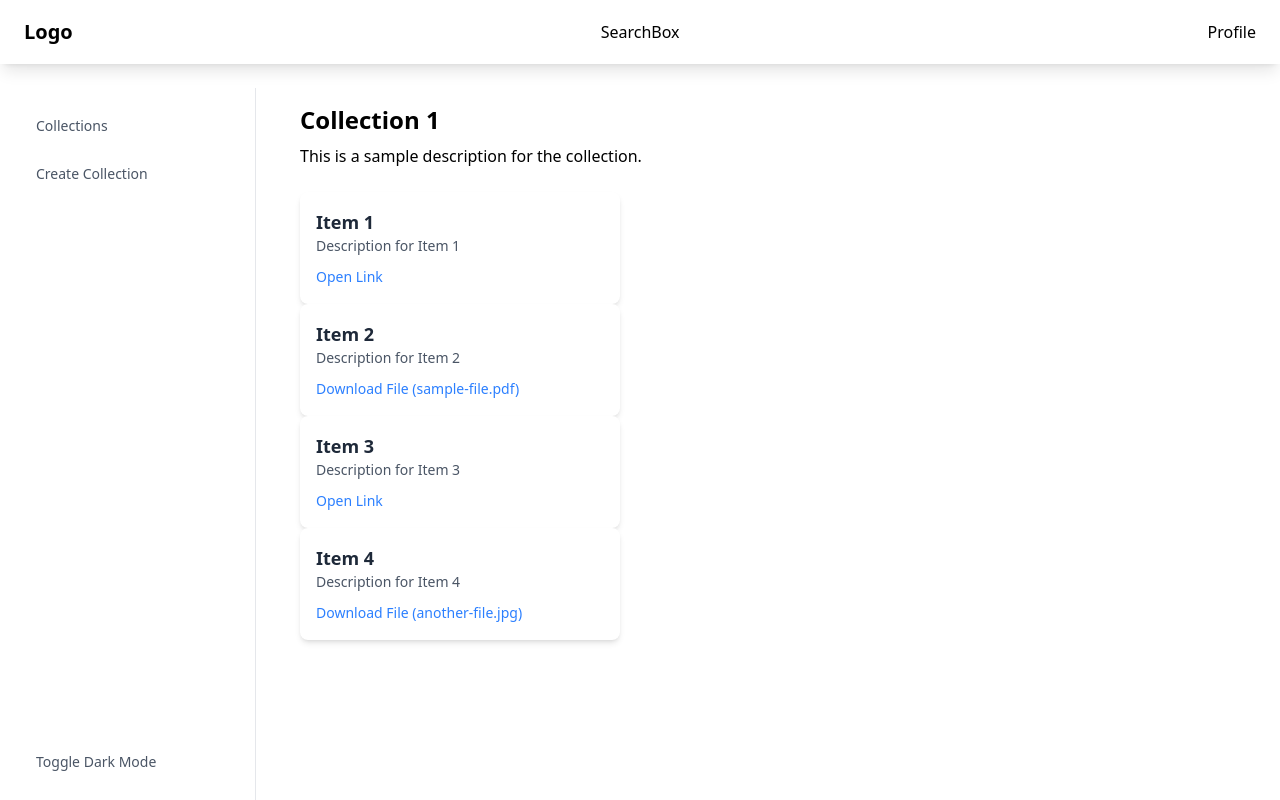
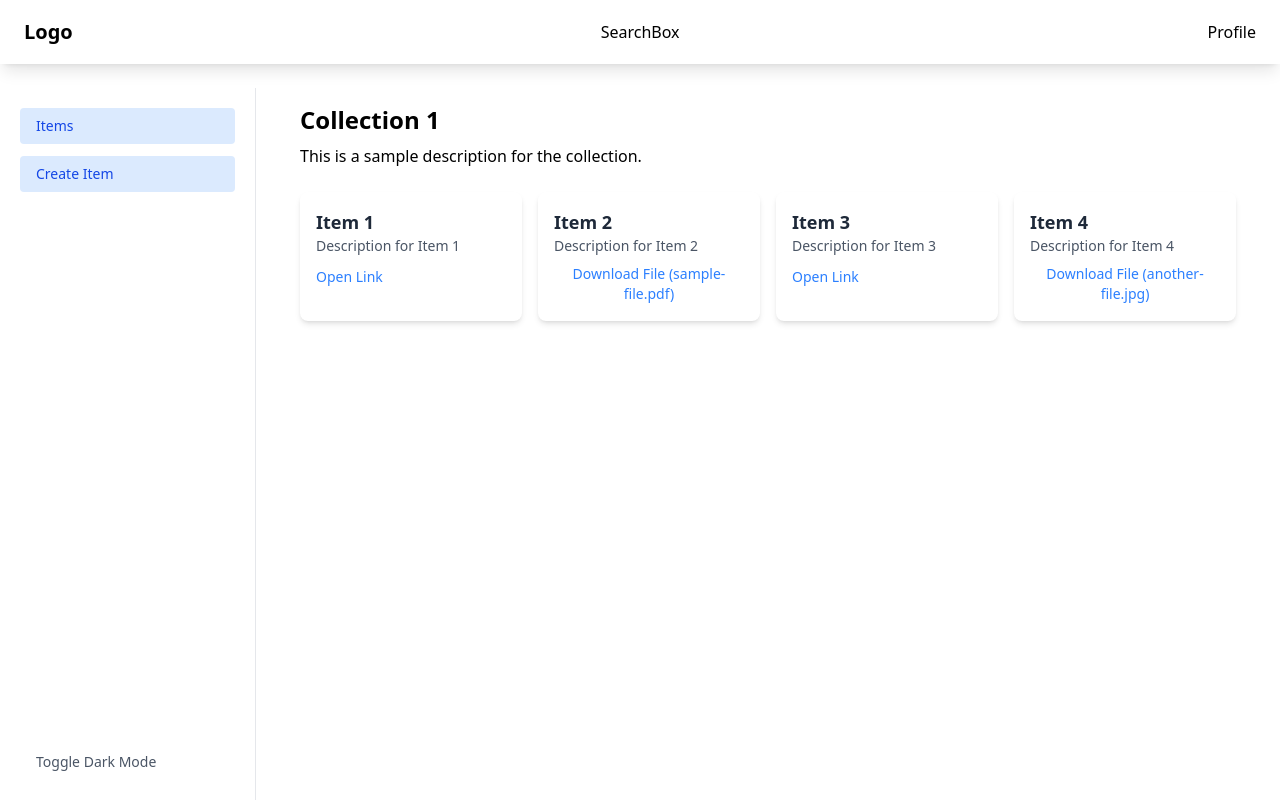
Before and after one commit to uplearni/YourVault, a React (Vite) app in the folder client/: page /collection/1 in a window 1280 px wide. Built offline with nearby package versions, Linux system fonts and the light colour scheme.

Commit message:
changes sidebar to work for both pages

```diff
--- a/client/src/components/shared/Side.jsx
+++ b/client/src/components/shared/Side.jsx
@@ -1,11 +1,14 @@
 import React, { useState , useEffect } from 'react'
-import { NavLink } from "react-router-dom";
+import { NavLink , useLocation } from "react-router-dom";
 
 export const Side = () => {
   const [sidebarOpen,setIsSidebarOpen]=useState(false);
   const [darkMode,setDarkMode]=useState(()=>{ //take the theme user has set in their browser by default
     return localStorage.getItem('theme')==='dark';
   });
+
+  const location=useLocation();//to know which page we are on
+  const isCollectionPage=location.pathname.startsWith("/collection");
 
   useEffect(()=>{
     if(darkMode){//if dark mode then add dark class in every document
@@ -39,7 +42,7 @@ export const Side = () => {
         aria-label='Sidebar navigation'>
         <div className='flex flex-col h-full justify-between'>
         <nav className='space-y-3'>
-         <NavLink to="/"
+         <NavLink to={isCollectionPage ? `/collection/${location.pathname.split("/")[2]}` : "/"}
           className={({isActive})=>`block py-2 px-4 text-sm rounded ${
                   isActive
                     ? "bg-blue-100 dark:bg-blue-700 text-blue-700 dark:text-white"
@@ -48,9 +51,9 @@ export const Side = () => {
               }
               aria-current={({ isActive }) => (isActive ? "page" : undefined)}
             >
-              Collections
+            {isCollectionPage ? "Items" : "Collection"}
           </NavLink>
-         <NavLink to="/fgvsr"
+         <NavLink to={isCollectionPage ? "" : ""}
               className={({ isActive }) =>
                 `block py-2 px-4 text-sm rounded ${
                   isActive
@@ -60,7 +63,7 @@ export const Side = () => {
               }
               aria-current={({ isActive }) => (isActive ? "page" : undefined)}
             >
-              Create Collection
+             {isCollectionPage ? "Create Item" : "Create Collection"}
             </NavLink>
                </nav>
         <div className="pt-4">
--- a/client/src/pages/Collection.jsx
+++ b/client/src/pages/Collection.jsx
@@ -52,7 +52,7 @@ export const Collection = () => {
         </h1>
         <p className='mt-2'>{mockCollection.description}</p>
       </div>
-     <div className='gird grid-cols-1 sm:grid-cols-2 lg:grid-cols-3 xl:grid-cols-4 gap-3 sm:gap-4'
+     <div className='grid grid-cols-1 sm:grid-cols-2 lg:grid-cols-3 xl:grid-cols-4 gap-3 sm:gap-4'
       role='list'>
         {mockItems.map((item)=>(
           <ItemCard key={item.id}
```
